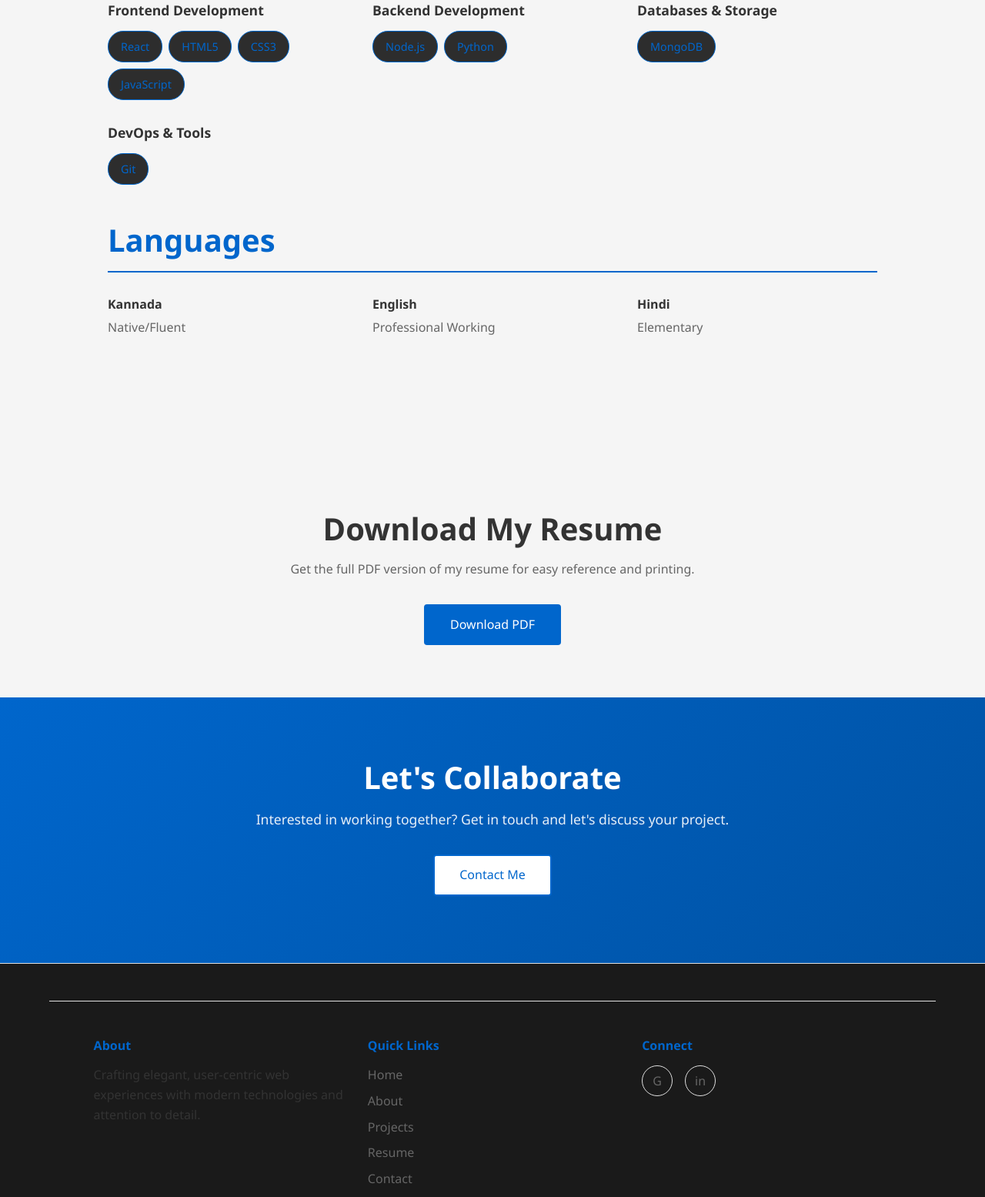
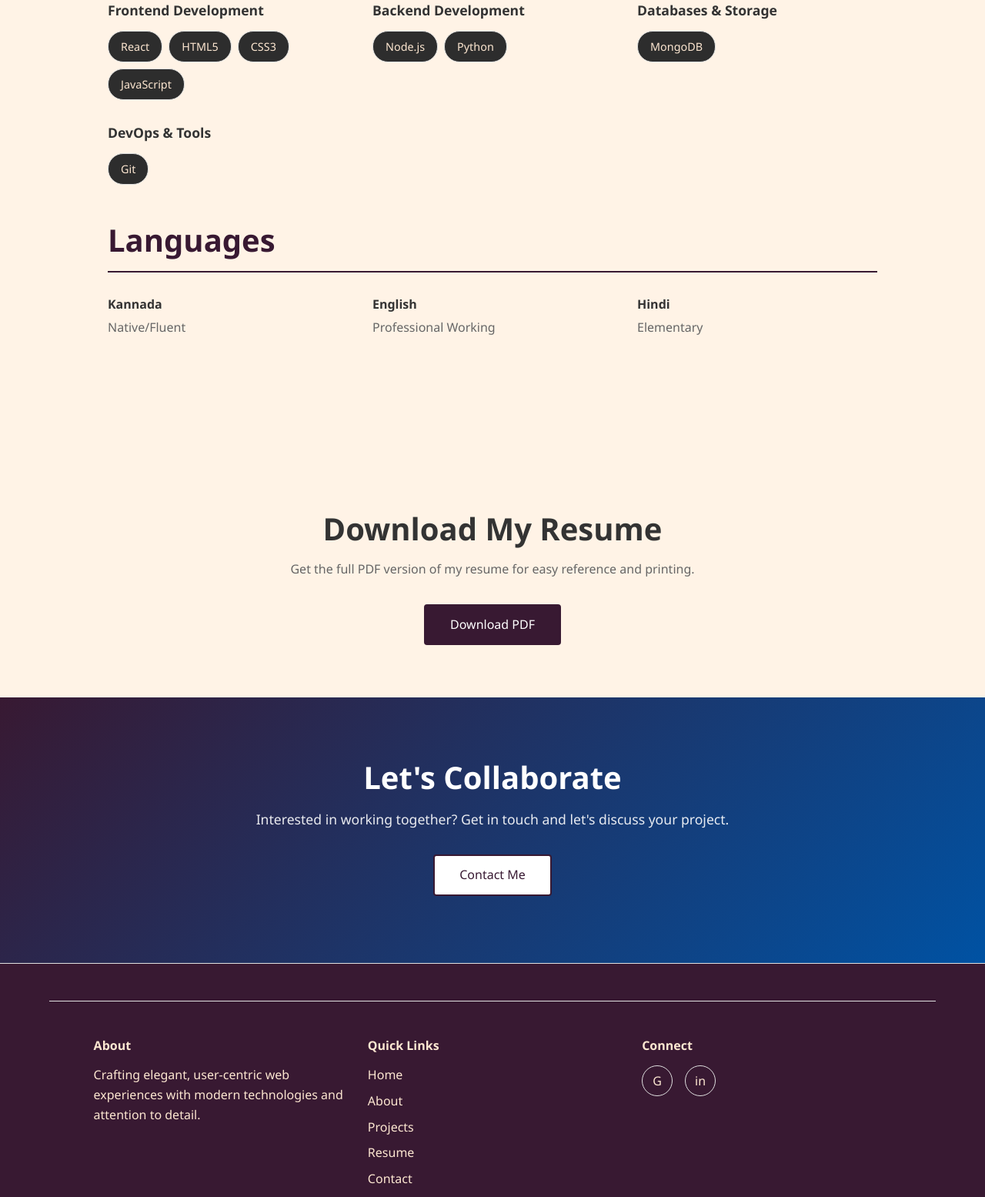
Before and after one commit to PRATHVIR08/myportfolio, a website: page resume.html in a window 1280 px wide. Shown: the part 1239-2794 px from the top of the page at 77% size. Drawn offline with Linux system fonts and the light colour scheme.

Commit message:
updated light theme and dark theme

```diff
--- a/assets/css/style.css
+++ b/assets/css/style.css
@@ -2,23 +2,26 @@
 :root {
     --primary: #1a1a1a;
     --secondary: #2d2d2d;
-    --accent: #0066cc;
-    --light: #f5f5f5;
+    --accent: #381932;
+    --light: #fff3e6;
     --text: #333;
     --text-light: #666;
     --border: #e0e0e0;
     --shadow: 0 2px 8px rgba(0, 0, 0, 0.1);
     --shadow-lg: 0 8px 24px rgba(0, 0, 0, 0.12);
+    --button1:#fde7d1;
+
 }
 
 [data-theme="dark"] {
     --primary: #f5f5f5;
     --secondary: #e8e8e8;
-    --accent: #66b3ff;
+    --accent: #3e5368;
     --light: #1a1a1a;
     --text: #f5f5f5;
     --text-light: #b0b0b0;
     --border: #333;
+    --button1:black
 }
 
 /* ==================== GLOBAL STYLES ==================== */
@@ -322,7 +325,7 @@ section {
 }
 
 .skill-category {
-    background-color: var(--primary);
+    background-color: var(--button1);
     padding: 2rem;
     border-radius: 8px;
     border: 1px solid var(--border);
@@ -344,8 +347,8 @@ section {
     padding: 0.5rem 1rem;
     border-radius: 20px;
     font-size: 0.9rem;
-    border: 1px solid var(--accent);
-    color: var(--accent);
+    border: 1px solid var(--border);
+    color: var(--button1);
 }
 
 /* ==================== PROJECTS SECTION ==================== */
@@ -505,8 +508,8 @@ textarea {
 
 /* ==================== FOOTER ==================== */
 footer {
-    background-color: var(--primary);
-    color: var(--text);
+    background-color: var(--accent);
+    color: var(--button1);
     padding: 3rem 5%;
     border-top: 1px solid var(--border);
 }
@@ -522,7 +525,7 @@ footer {
 
 .footer-section h4 {
     margin-bottom: 1rem;
-    color: var(--accent);
+    color: var(--button1);
 }
 
 .footer-section ul {
@@ -534,7 +537,7 @@ footer {
 }
 
 .footer-section a {
-    color: var(--text-light);
+    color: var(--button1);
     transition: color 0.3s;
 }
 
```
Also changed, not shown: index.html (+1 -1 lines).
